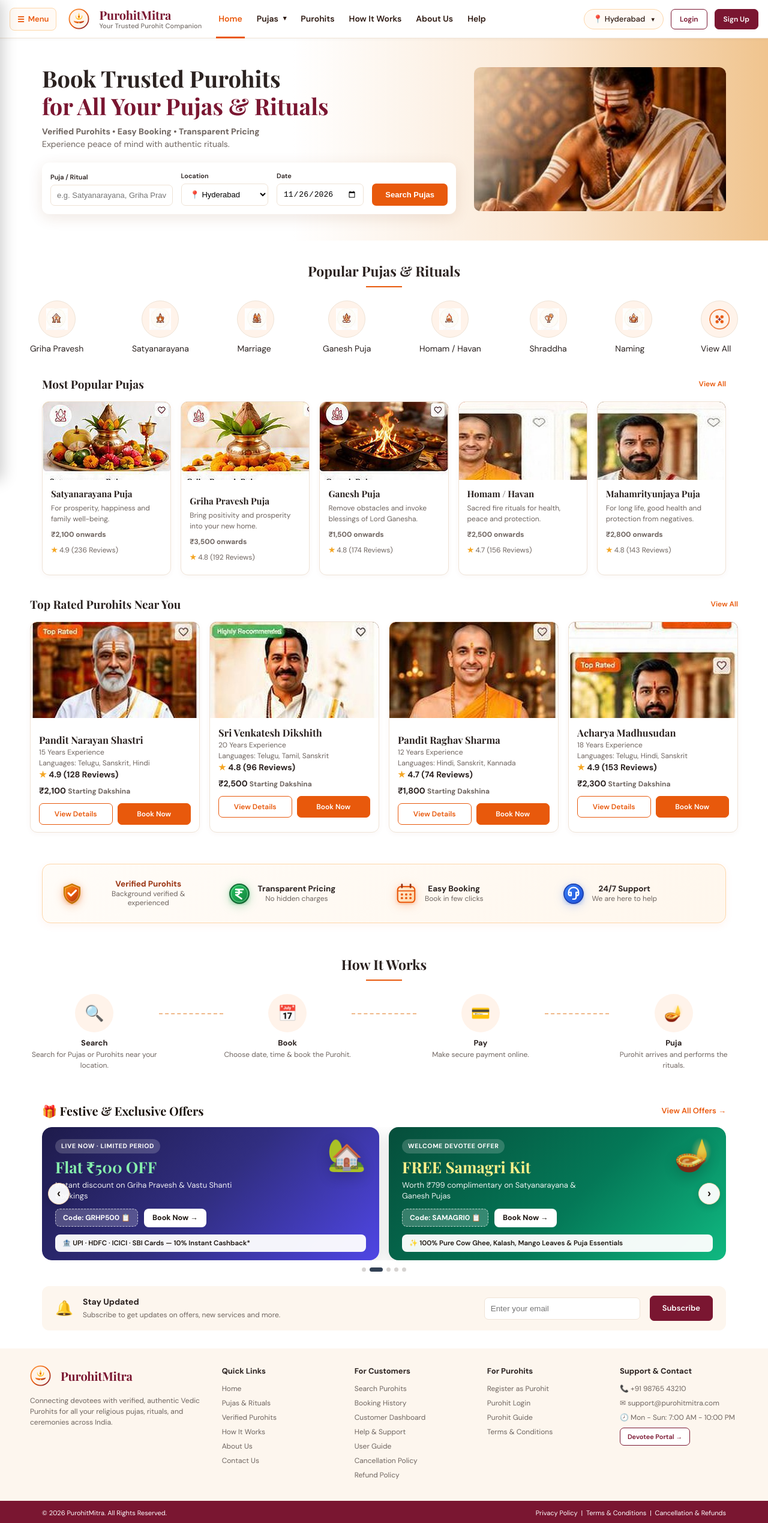
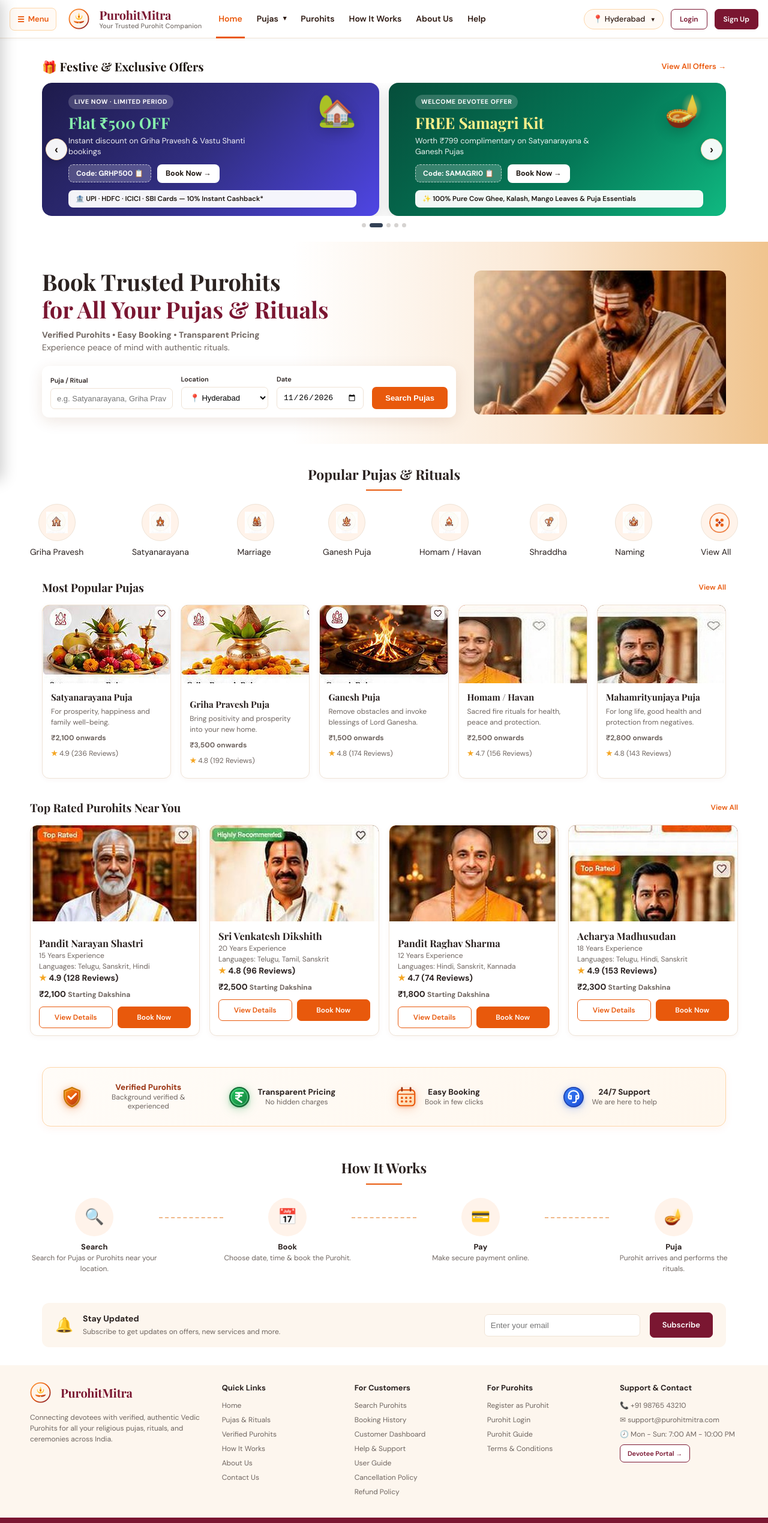
Before and after one commit to Rikith05/purohitmitra, a plain HTML site: page index.html in a window 1280 px wide. Shown: the top 2539 px of the page at 60% size. Drawn offline with nearby package versions, Linux system fonts and the light colour scheme.

Commit message:
feat: move offers carousel to top of public home page and dashboard home page + polish arrow padding

```diff
--- a/CustomerModule/js/offers-carousel.js
+++ b/CustomerModule/js/offers-carousel.js
@@ -94,7 +94,7 @@
       }
       .pm-oc-card {
         flex: 0 0 calc(50% - 8px); min-height: 200px; border-radius: 16px;
-        padding: 20px 22px 14px; color: #ffffff; position: relative; overflow: hidden;
+        padding: 20px 38px 14px 44px; color: #ffffff; position: relative; overflow: hidden;
         display: flex; flex-direction: column; justify-content: space-between;
         box-sizing: border-box; box-shadow: 0 8px 24px rgba(0, 0, 0, 0.12);
         cursor: pointer; transition: transform 0.2s ease;
@@ -142,8 +142,8 @@
         box-shadow: 0 4px 12px rgba(0,0,0,0.14); transition: all 0.15s;
       }
       .pm-oc-arrow:hover { background: #ea580c; color: #fff; border-color: #ea580c; }
-      .pm-oc-prev { left: 10px; }
-      .pm-oc-next { right: 10px; }
+      .pm-oc-prev { left: 6px; }
+      .pm-oc-next { right: 6px; }
       .pm-oc-dots {
         display: flex; justify-content: center; align-items: center; gap: 6px; margin-top: 12px;
       }
--- a/index.html
+++ b/index.html
@@ -22,7 +22,7 @@
       <a class="btn s m" href="CustomerModule/my-profile.html">Sign Up</a>
     </div>
   </div>
-</header><section class="hero"><div class="wrap"><div><h1>Book Trusted Purohits<em>for All Your Pujas &amp; Rituals</em></h1><p><b>Verified Purohits • Easy Booking • Transparent Pricing</b><br>Experience peace of mind with authentic rituals.</p><form class="search" id="homeSearchForm" onsubmit="event.preventDefault(); handleHomeSearch();">
+</header><div class="wrap" style="padding-top:14px"><div id="pmOffersCarouselMount"></div></div><section class="hero"><div class="wrap"><div><h1>Book Trusted Purohits<em>for All Your Pujas &amp; Rituals</em></h1><p><b>Verified Purohits • Easy Booking • Transparent Pricing</b><br>Experience peace of mind with authentic rituals.</p><form class="search" id="homeSearchForm" onsubmit="event.preventDefault(); handleHomeSearch();">
   <label style="flex:1.4">Puja / Ritual
     <input type="text" id="homePujaInput" placeholder="e.g. Satyanarayana, Griha Pravesh, Ganesh..." style="border:1px solid var(--bd);border-radius:7px;padding:9px 10px;width:100%;font-size:13px;margin-top:4px;outline:none" autocomplete="off" />
   </label>
@@ -147,7 +147,7 @@
       <span class="trust-desc">We are here to help</span>
     </div>
   </div>
-</div></div><section class="sec wrap"><h2>How It Works</h2><div class="steps"><div><i>🔍</i><b>Search</b>Search for Pujas or Purohits near your location.</div><span></span><div><i>📅</i><b>Book</b>Choose date, time &amp; book the Purohit.</div><span></span><div><i>💳</i><b>Pay</b>Make secure payment online.</div><span></span><div><i>🪔</i><b>Puja</b>Purohit arrives and performs the rituals.</div></div></section><div class="wrap"><div id="pmOffersCarouselMount"></div></div><div class="wrap" style="display:none"><div class="offer"><div class="ph" style="width:110px;height:80px;background:none;border-radius:8px;overflow:hidden"><img src="images/festive_banner.jpg" alt="Festive Offers" style="width:100%;height:100%;object-fit:cover"></div><div><h3>Upcoming Festive Season Offers!</h3><p>Book early and get exciting discounts on your favorite Pujas.</p><a class="btn m" href="CustomerModule/offers.html" style="margin-top:10px">View Offers</a></div><div class="seal">Upto<br><span style="font-size:24px">20%</span><br>OFF</div></div></div><div class="wrap"><div class="news"><span style="font-size:24px">🔔</span><div><b>Stay Updated</b><br><span class="mu">Subscribe to get updates on offers, new services and more.</span></div><input placeholder="Enter your email"><a class="btn m" href="javascript:void(0)" onclick="alert('Thank you for subscribing to PurohitMitra updates!')">Subscribe</a></div></div><footer>
+</div></div><section class="sec wrap"><h2>How It Works</h2><div class="steps"><div><i>🔍</i><b>Search</b>Search for Pujas or Purohits near your location.</div><span></span><div><i>📅</i><b>Book</b>Choose date, time &amp; book the Purohit.</div><span></span><div><i>💳</i><b>Pay</b>Make secure payment online.</div><span></span><div><i>🪔</i><b>Puja</b>Purohit arrives and performs the rituals.</div></div></section><div class="wrap" style="display:none"><div class="offer"><div class="ph" style="width:110px;height:80px;background:none;border-radius:8px;overflow:hidden"><img src="images/festive_banner.jpg" alt="Festive Offers" style="width:100%;height:100%;object-fit:cover"></div><div><h3>Upcoming Festive Season Offers!</h3><p>Book early and get exciting discounts on your favorite Pujas.</p><a class="btn m" href="CustomerModule/offers.html" style="margin-top:10px">View Offers</a></div><div class="seal">Upto<br><span style="font-size:24px">20%</span><br>OFF</div></div></div><div class="wrap"><div class="news"><span style="font-size:24px">🔔</span><div><b>Stay Updated</b><br><span class="mu">Subscribe to get updates on offers, new services and more.</span></div><input placeholder="Enter your email"><a class="btn m" href="javascript:void(0)" onclick="alert('Thank you for subscribing to PurohitMitra updates!')">Subscribe</a></div></div><footer>
   <div class="wrap cols">
     <div>
       <a class="logo" href="index.html">
--- a/js/offers-carousel.js
+++ b/js/offers-carousel.js
@@ -94,7 +94,7 @@
       }
       .pm-oc-card {
         flex: 0 0 calc(50% - 8px); min-height: 200px; border-radius: 16px;
-        padding: 20px 22px 14px; color: #ffffff; position: relative; overflow: hidden;
+        padding: 20px 38px 14px 44px; color: #ffffff; position: relative; overflow: hidden;
         display: flex; flex-direction: column; justify-content: space-between;
         box-sizing: border-box; box-shadow: 0 8px 24px rgba(0, 0, 0, 0.12);
         cursor: pointer; transition: transform 0.2s ease;
@@ -142,8 +142,8 @@
         box-shadow: 0 4px 12px rgba(0,0,0,0.14); transition: all 0.15s;
       }
       .pm-oc-arrow:hover { background: #ea580c; color: #fff; border-color: #ea580c; }
-      .pm-oc-prev { left: 10px; }
-      .pm-oc-next { right: 10px; }
+      .pm-oc-prev { left: 6px; }
+      .pm-oc-next { right: 6px; }
       .pm-oc-dots {
         display: flex; justify-content: center; align-items: center; gap: 6px; margin-top: 12px;
       }
```
Also changed, not shown: CustomerModule/dashboard.html (+2 -1 lines).
